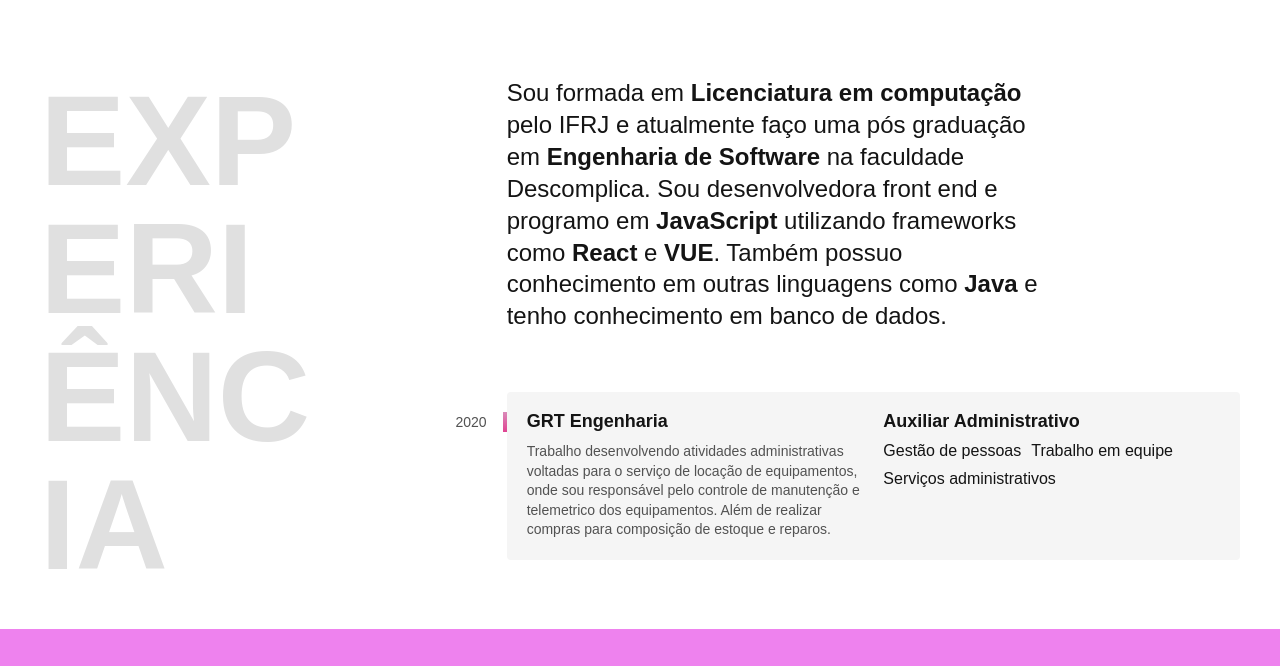
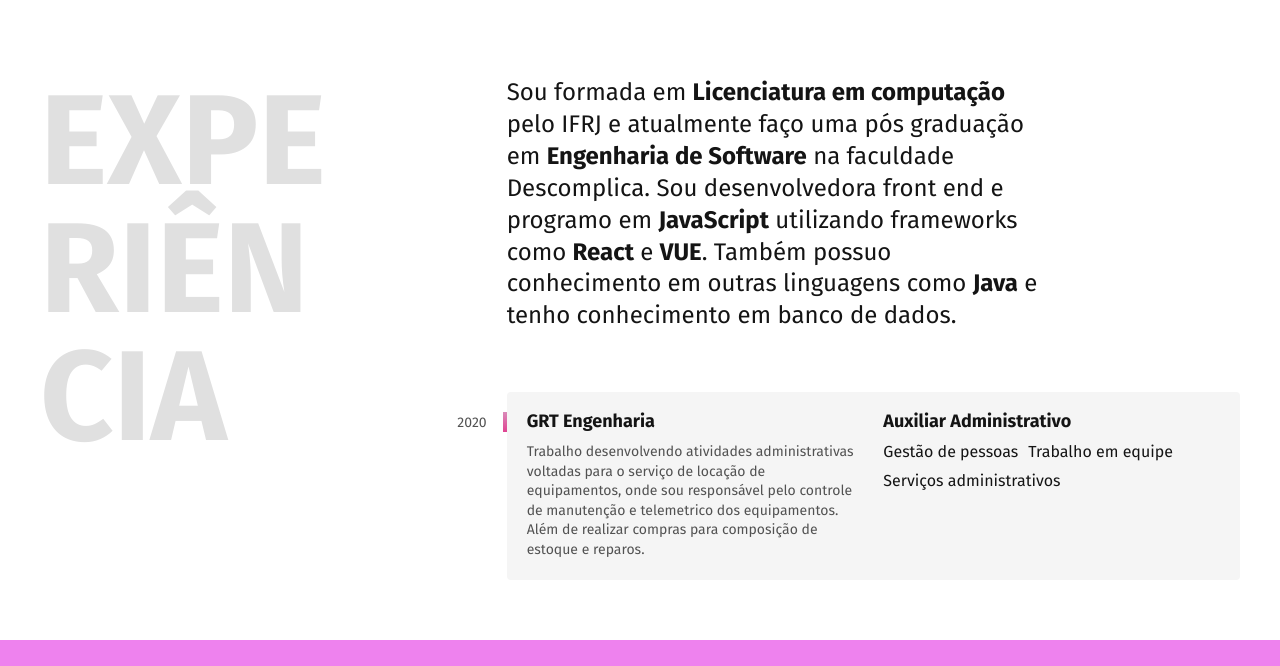
Before and after one commit to ma-freitass/ma-freitass.github.io, a plain HTML site: page index.html in a window 1280 px wide. Shown: the part 655-1321 px from the top of the page. Drawn offline with Linux system fonts and the light colour scheme.

Commit message:
google fonts

```diff
--- a/index.html
+++ b/index.html
@@ -6,6 +6,9 @@
   <meta name="viewport" content="width=device-width, initial-scale=1.0">
   <meta name="viewport" content="width=device-width, initial-scale=1.0">
   <link rel="stylesheet" href="./css/style.css">
+  <link rel="preconnect" href="https://fonts.googleapis.com">
+<link rel="preconnect" href="https://fonts.gstatic.com" crossorigin>
+<link href="https://fonts.googleapis.com/css2?family=Fira+Sans:ital,wght@0,100;0,200;0,300;0,400;0,500;0,600;0,700;0,800;0,900;1,100;1,200;1,300;1,400;1,500;1,600;1,700;1,800;1,900&family=Inter:ital,opsz,wght@0,14..32,100..900;1,14..32,100..900&display=swap" rel="stylesheet">
   <title>Maiala - Desenvolvedora Front End</title>
   <meta name="description" content="Desenvolvedora Front-End">
 </head>
```
